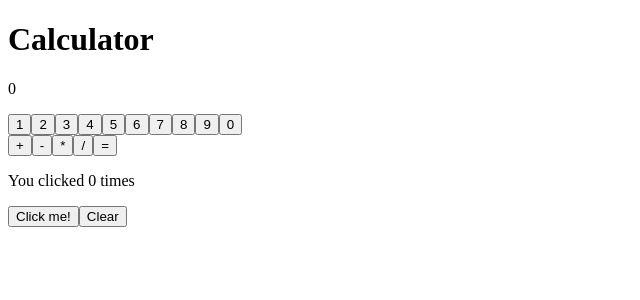
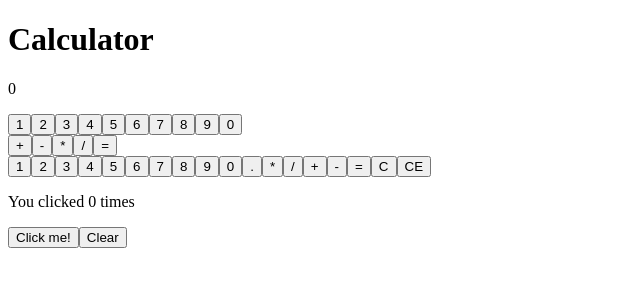
Before and after one commit to JackBerezhnov/calculator-react, a React (Create React App) app: page / in a window 1280 px wide. Shown: the top 300 px of the page, without its empty margins (0-640 px from the left). Built offline with nearby package versions, Linux system fonts and the light colour scheme.

Commit message:
Rewrote buttons

```diff
--- a/src/components/button/Button.js
+++ b/src/components/button/Button.js
@@ -1,10 +1,7 @@
 const Button = (props) => {
-    function handleClick(e) {
-        console.log("It is a current value button", e.target.name);
-    }
 
     return(
-        <button name={props.name} onClick={handleClick}>{props.name}</button>
+        <button name={props.name} onClick={e => props.onClick(e.target.name)}>{props.name}</button>
     );
 }
 
--- /dev/null
+++ b/src/components/buttonDisplay/ButtonDisplay.js
@@ -0,0 +1,32 @@
+import Button from '../button/Button';
+
+const ButtonDisplay = (props) => {
+    return(
+        <div className="button">
+            <Button name="1" onClick={props.onClick}/>
+            <Button name="2" onClick={props.onClick}/>
+            <Button name="3" onClick={props.onClick}/>
+            <Button name="4" onClick={props.onClick}/>
+
+            <Button name="5" onClick={props.onClick}/>
+            <Button name="6" onClick={props.onClick}/>
+            <Button name="7" onClick={props.onClick}/>
+            <Button name="8" onClick={props.onClick}/>
+
+            <Button name="9" onClick={props.onClick}/>
+            <Button name="0" onClick={props.onClick}/>
+            <Button name="." onClick={props.onClick}/>
+            <Button name="*" onClick={props.onClick}/>
+
+            <Button name="/" onClick={props.onClick}/>
+            <Button name="+" onClick={props.onClick}/>
+            <Button name="-" onClick={props.onClick}/>
+            <Button name="=" onClick={props.onClick}/>
+
+            <Button name="C" onClick={props.onClick}/>
+            <Button name="CE" onClick={props.onClick}/>
+        </div>
+    );
+}
+
+export default ButtonDisplay;
--- a/src/components/calculator/Calculator.js
+++ b/src/components/calculator/Calculator.js
@@ -2,16 +2,23 @@ import React, { useState } from 'react';
 import Result from '../result/Result';
 import NumbersButton from '../numbers/NumbersButton';
 import Operators from '../operators/Operators';
+import ButtonDisplay from '../buttonDisplay/ButtonDisplay';
 
 const Calculator = () => {
     const [count, setCount] = useState(0);
     const [result, setResult] = useState(0);
+
+    function onClick(e) {
+        console.log(e);
+    }
+
     return (
         <div>
             <h1>Calculator</h1>
             <Result result={result}/>
             <NumbersButton/>
             <Operators/>
+            <ButtonDisplay onClick={onClick}/>
             <p>You clicked {count} times</p>
             <button onClick={() => setCount(count+1)}>Click me!</button>
             <button onClick={() => setCount(0)}>Clear</button>
```
